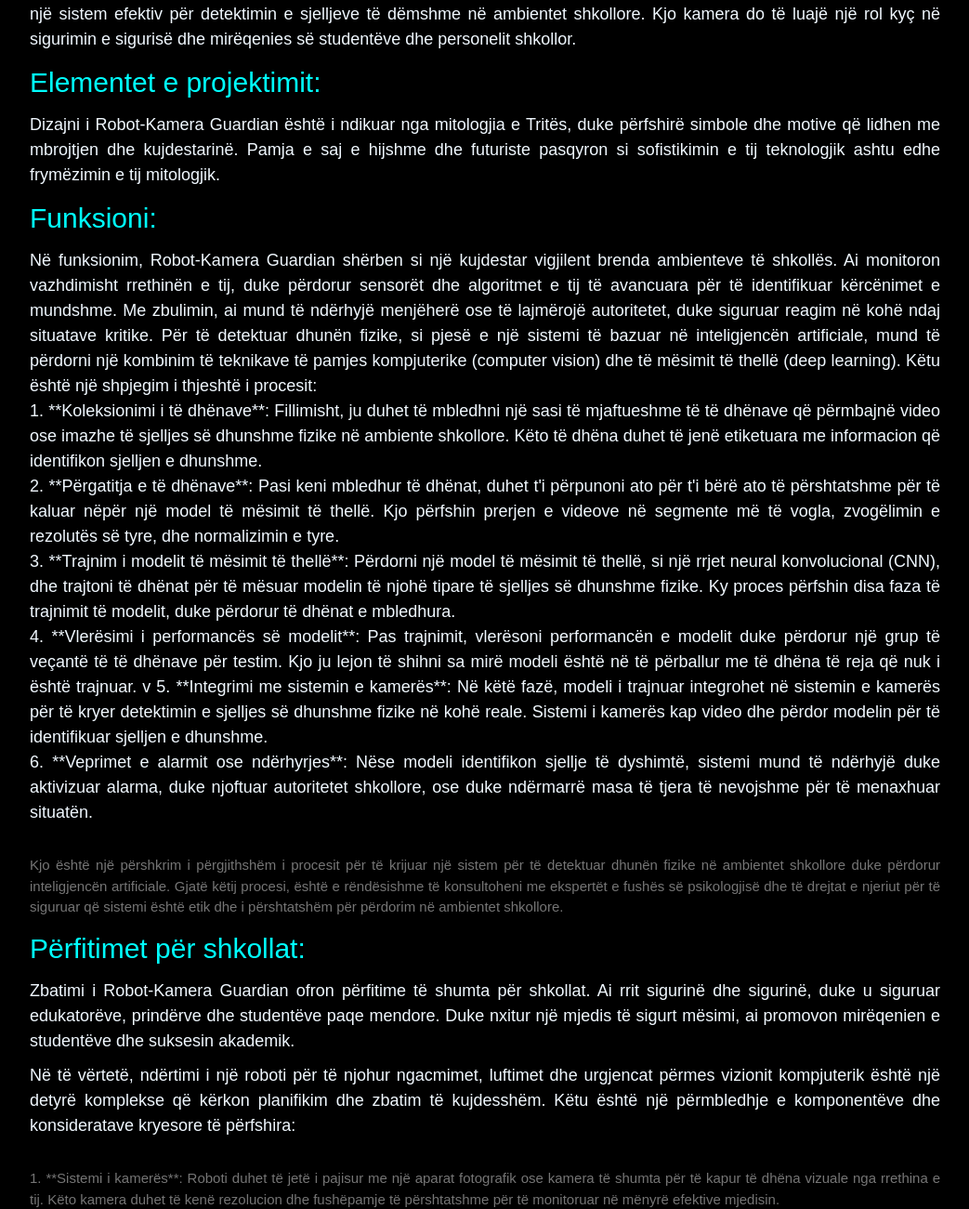
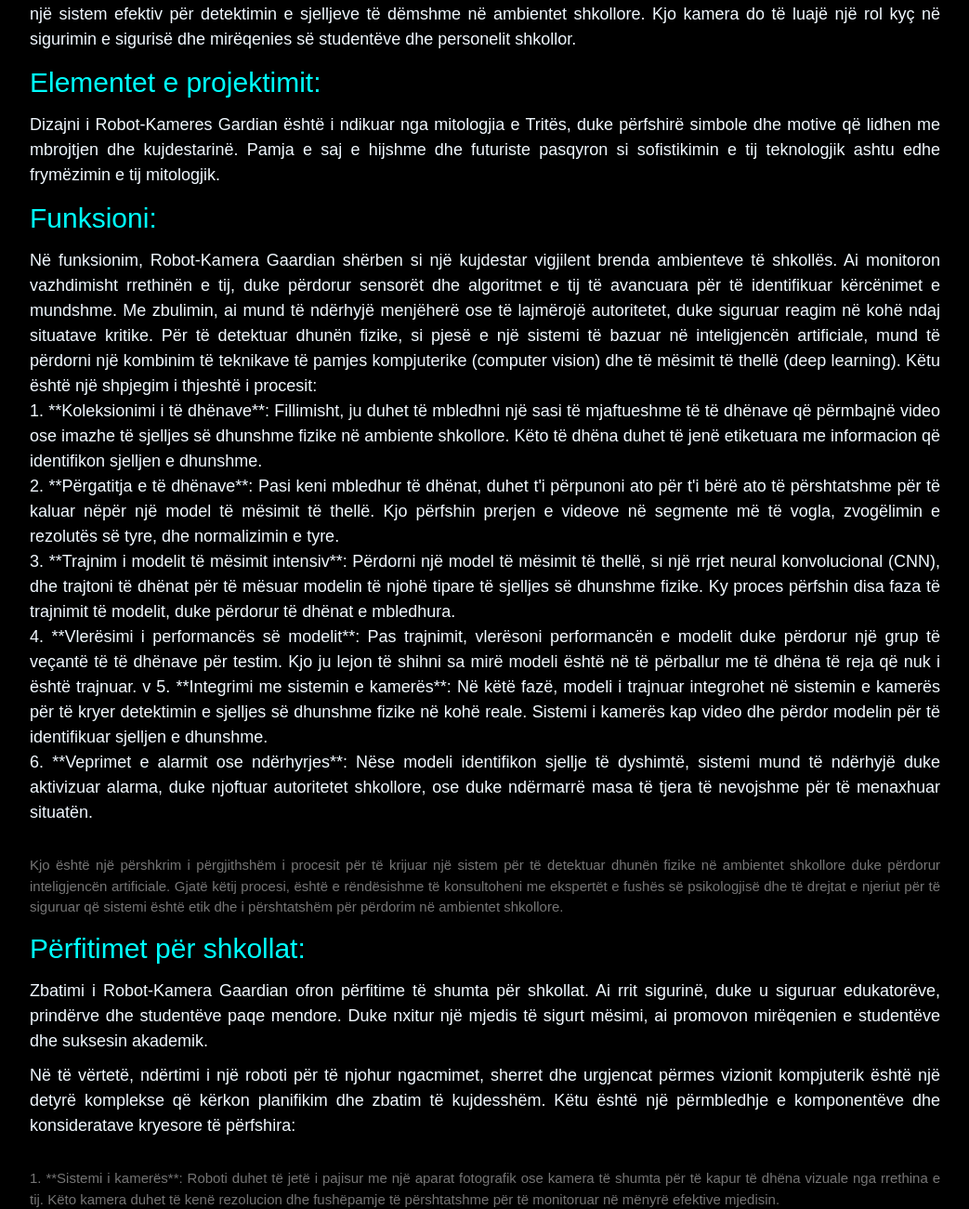
Before and after one commit to Trit4-Nutr1k4/tritawebsite, a plain HTML site: page index.html in a window 1280 px wide. Shown: the part 5884-7185 px from the top of the page at 93% size, without its empty margins (178-1221 px from the left). Drawn offline with nearby package versions, Linux system fonts and the light colour scheme.

Commit message:
Update index.html

```diff
--- a/index.html
+++ b/index.html
@@ -221,7 +221,7 @@ Projekti Trita kërkon të adresojë nevojën urgjente për përmirësimin e mas
     <img src="skema 1.png" style="width:400px">
     <h2 style="color: Aqua">Detaje teknike:</h2>
 <img src="kamera + sensore.png" style="width:55%">
-<h5 style="color: Aliceblue">Robot-kamera jonë Guardian kombinon teknologjinë më të fundit me veçoritë e avancuara për të përmbushur detyrat e saj mbrojtëse. I pajisur me vizion kompjuterik dhe aftësi të inteligjencës artificiale, ai mund të zbulojë incidente të ndryshme, duke përfshirë bullizmin, zënkat dhe emergjencat, me saktësi dhe shpejtësi të jashtëzakonshme. Për të zhvilluar një sistem të suksesshëm për detektimin e sjelljeve të dëmshme në ambientet shkollore, kamera e përdorur duhet të ketë disa karakteristika të veçanta:
+<h5 style="color: Aliceblue">Robot-kamera jonë Gardian kombinon teknologjinë më të fundit me veçoritë e avancuara për të përmbushur detyrat e saj mbrojtëse. I pajisur me vizion kompjuterik dhe aftësi të inteligjencës artificiale, ai mund të zbulojë incidente të ndryshme, duke përfshirë bullizmin dhe zënkat me saktësi dhe shpejtësi të jashtëzakonshme. Për të zhvilluar një sistem të suksesshëm për detektimin e sjelljeve të dëmshme në ambientet shkollore, kamera e përdorur duhet të ketë disa karakteristika të veçanta:
 <br>
 1. **Rrezja e detektimit**: Kamera duhet të ketë një rreze detektimi të mjaftueshme për të mbuluar ambientin në mënyrë efektive. Kjo përfshin një kënd të gjërë të pamjes dhe një distancë të mjaftueshme për të identifikuar sjellje dhe veprime që ndodhin brenda ambientit të shkollës.
 <br>
@@ -238,16 +238,16 @@ Projekti Trita kërkon të adresojë nevojën urgjente për përmirësimin e mas
 Duke përdorur një kamera të dizajnuar dhe të konfiguruar me këto karakteristika në mendje, është e mundur të zhvillohet një sistem efektiv për detektimin e sjelljeve të dëmshme në ambientet shkollore. Kjo kamera do të luajë një rol kyç në sigurimin e sigurisë dhe mirëqenies së studentëve dhe personelit shkollor.</h5>
 
 <h2 style="color: Aqua">Elementet e projektimit:</h2>
-<h5 style="color: Aliceblue">Dizajni i Robot-Kamera Guardian është i ndikuar nga mitologjia e Tritës, duke përfshirë simbole dhe motive që lidhen me mbrojtjen dhe kujdestarinë. Pamja e saj e hijshme dhe futuriste pasqyron si sofistikimin e tij teknologjik ashtu edhe frymëzimin e tij mitologjik.</h5>
+<h5 style="color: Aliceblue">Dizajni i Robot-Kameres Gardian është i ndikuar nga mitologjia e Tritës, duke përfshirë simbole dhe motive që lidhen me mbrojtjen dhe kujdestarinë. Pamja e saj e hijshme dhe futuriste pasqyron si sofistikimin e tij teknologjik ashtu edhe frymëzimin e tij mitologjik.</h5>
 
 <h2 style="color: Aqua">Funksioni:</h2>
-<h5 style="color: Aliceblue">Në funksionim, Robot-Kamera Guardian shërben si një kujdestar vigjilent brenda ambienteve të shkollës. Ai monitoron vazhdimisht rrethinën e tij, duke përdorur sensorët dhe algoritmet e tij të avancuara për të identifikuar kërcënimet e mundshme. Me zbulimin, ai mund të ndërhyjë menjëherë ose të lajmërojë autoritetet, duke siguruar reagim në kohë ndaj situatave kritike. Për të detektuar dhunën fizike, si pjesë e një sistemi të bazuar në inteligjencën artificiale, mund të përdorni një kombinim të teknikave të pamjes kompjuterike (computer vision) dhe të mësimit të thellë (deep learning). Këtu është një shpjegim i thjeshtë i procesit:
+<h5 style="color: Aliceblue">Në funksionim, Robot-Kamera Gaardian shërben si një kujdestar vigjilent brenda ambienteve të shkollës. Ai monitoron vazhdimisht rrethinën e tij, duke përdorur sensorët dhe algoritmet e tij të avancuara për të identifikuar kërcënimet e mundshme. Me zbulimin, ai mund të ndërhyjë menjëherë ose të lajmërojë autoritetet, duke siguruar reagim në kohë ndaj situatave kritike. Për të detektuar dhunën fizike, si pjesë e një sistemi të bazuar në inteligjencën artificiale, mund të përdorni një kombinim të teknikave të pamjes kompjuterike (computer vision) dhe të mësimit të thellë (deep learning). Këtu është një shpjegim i thjeshtë i procesit:
 <br>
 1. **Koleksionimi i të dhënave**: Fillimisht, ju duhet të mbledhni një sasi të mjaftueshme të të dhënave që përmbajnë video ose imazhe të sjelljes së dhunshme fizike në ambiente shkollore. Këto të dhëna duhet të jenë etiketuara me informacion që identifikon sjelljen e dhunshme.
 <br>
 2. **Përgatitja e të dhënave**: Pasi keni mbledhur të dhënat, duhet t'i përpunoni ato për t'i bërë ato të përshtatshme për të kaluar nëpër një model të mësimit të thellë. Kjo përfshin prerjen e videove në segmente më të vogla, zvogëlimin e rezolutës së tyre, dhe normalizimin e tyre.
 <br>
-3. **Trajnim i modelit të mësimit të thellë**: Përdorni një model të mësimit të thellë, si një rrjet neural konvolucional (CNN), dhe trajtoni të dhënat për të mësuar modelin të njohë tipare të sjelljes së dhunshme fizike. Ky proces përfshin disa faza të trajnimit të modelit, duke përdorur të dhënat e mbledhura.
+3. **Trajnim i modelit të mësimit intensiv**: Përdorni një model të mësimit të thellë, si një rrjet neural konvolucional (CNN), dhe trajtoni të dhënat për të mësuar modelin të njohë tipare të sjelljes së dhunshme fizike. Ky proces përfshin disa faza të trajnimit të modelit, duke përdorur të dhënat e mbledhura.
 <br>
 4. **Vlerësimi i performancës së modelit**: Pas trajnimit, vlerësoni performancën e modelit duke përdorur një grup të veçantë të të dhënave për testim. Kjo ju lejon të shihni sa mirë modeli është në të përballur me të dhëna të reja që nuk i është trajnuar.
 v
@@ -258,8 +258,8 @@ v
 Kjo është një përshkrim i përgjithshëm i procesit për të krijuar një sistem për të detektuar dhunën fizike në ambientet shkollore duke përdorur inteligjencën artificiale. Gjatë këtij procesi, është e rëndësishme të konsultoheni me ekspertët e fushës së psikologjisë dhe të drejtat e njeriut për të siguruar që sistemi është etik dhe i përshtatshëm për përdorim në ambientet shkollore.</h5>
 
 <h2 style="color: Aqua">Përfitimet për shkollat:</h2>
-<h5 style="color: Aliceblue">Zbatimi i Robot-Kamera Guardian ofron përfitime të shumta për shkollat. Ai rrit sigurinë dhe sigurinë, duke u siguruar edukatorëve, prindërve dhe studentëve paqe mendore. Duke nxitur një mjedis të sigurt mësimi, ai promovon mirëqenien e studentëve dhe suksesin akademik.</h5>
-<h5 style="color: Aliceblue">Në të vërtetë, ndërtimi i një roboti për të njohur ngacmimet, luftimet dhe urgjencat përmes vizionit kompjuterik është një detyrë komplekse që kërkon planifikim dhe zbatim të kujdesshëm. Këtu është një përmbledhje e komponentëve dhe konsideratave kryesore të përfshira:</h5>
+<h5 style="color: Aliceblue">Zbatimi i Robot-Kamera Gaardian ofron përfitime të shumta për shkollat. Ai rrit sigurinë, duke u siguruar edukatorëve, prindërve dhe studentëve paqe mendore. Duke nxitur një mjedis të sigurt mësimi, ai promovon mirëqenien e studentëve dhe suksesin akademik.</h5>
+<h5 style="color: Aliceblue">Në të vërtetë, ndërtimi i një roboti për të njohur ngacmimet, sherret dhe urgjencat përmes vizionit kompjuterik është një detyrë komplekse që kërkon planifikim dhe zbatim të kujdesshëm. Këtu është një përmbledhje e komponentëve dhe konsideratave kryesore të përfshira:</h5>
 <br>
 1. **Sistemi i kamerës**: Roboti duhet të jetë i pajisur me një aparat fotografik ose kamera të shumta për të kapur të dhëna vizuale nga rrethina e tij. Këto kamera duhet të kenë rezolucion dhe fushëpamje të përshtatshme për të monitoruar në mënyrë efektive mjedisin.
 <br>
```
